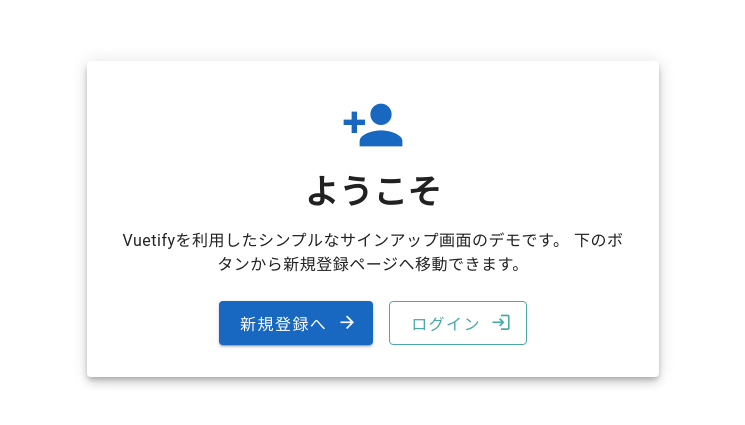
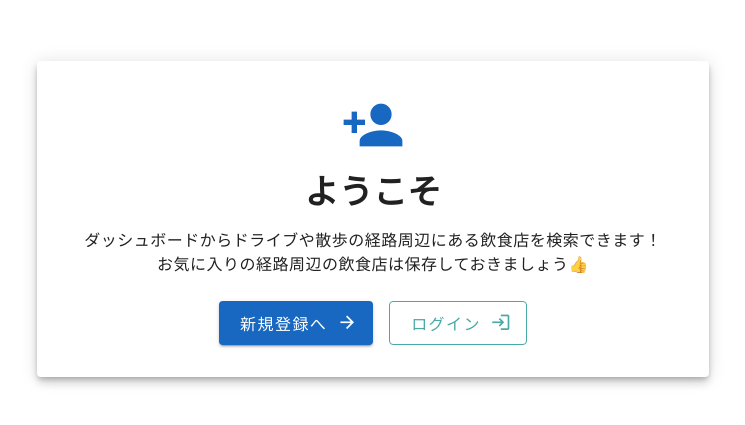
Before and after one commit to kinopio555/drive, a Nuxt app in the folder src/resources/views/: page / in a window 1280 px wide. Shown: the part 181-606 px from the top of the page, without its empty margins (267-1012 px from the left). Built offline with nearby package versions, Linux system fonts and the light colour scheme.

Commit message:
検索できる飲食店数の変更

```diff
--- a/src/resources/views/pages/index.vue
+++ b/src/resources/views/pages/index.vue
@@ -2,13 +2,13 @@
   <v-main>
     <v-container class="fill-height">
       <v-row class="fill-height" align="center" justify="center">
-        <v-col cols="12" md="8" lg="6">
+        <v-col cols="12" md="8" lg="7">
           <v-sheet class="pa-8 text-center" elevation="6" rounded>
             <v-icon size="64" color="primary" class="mb-4">mdi-account-plus</v-icon>
             <h1 class="text-h4 font-weight-bold mb-4">ようこそ</h1>
             <p class="text-body-1 mb-6">
-              Vuetifyを利用したシンプルなサインアップ画面のデモです。
-              下のボタンから新規登録ページへ移動できます。
+              ダッシュボードからドライブや散歩の経路周辺にある飲食店を検索できます！<br>
+              お気に入りの経路周辺の飲食店は保存しておきましょう👍
             </p>
             <div class="d-flex flex-column flex-sm-row ga-4 justify-center">
               <v-btn
```
Also changed, not shown: 1 other file (tests, documents, lock files or other folders).
